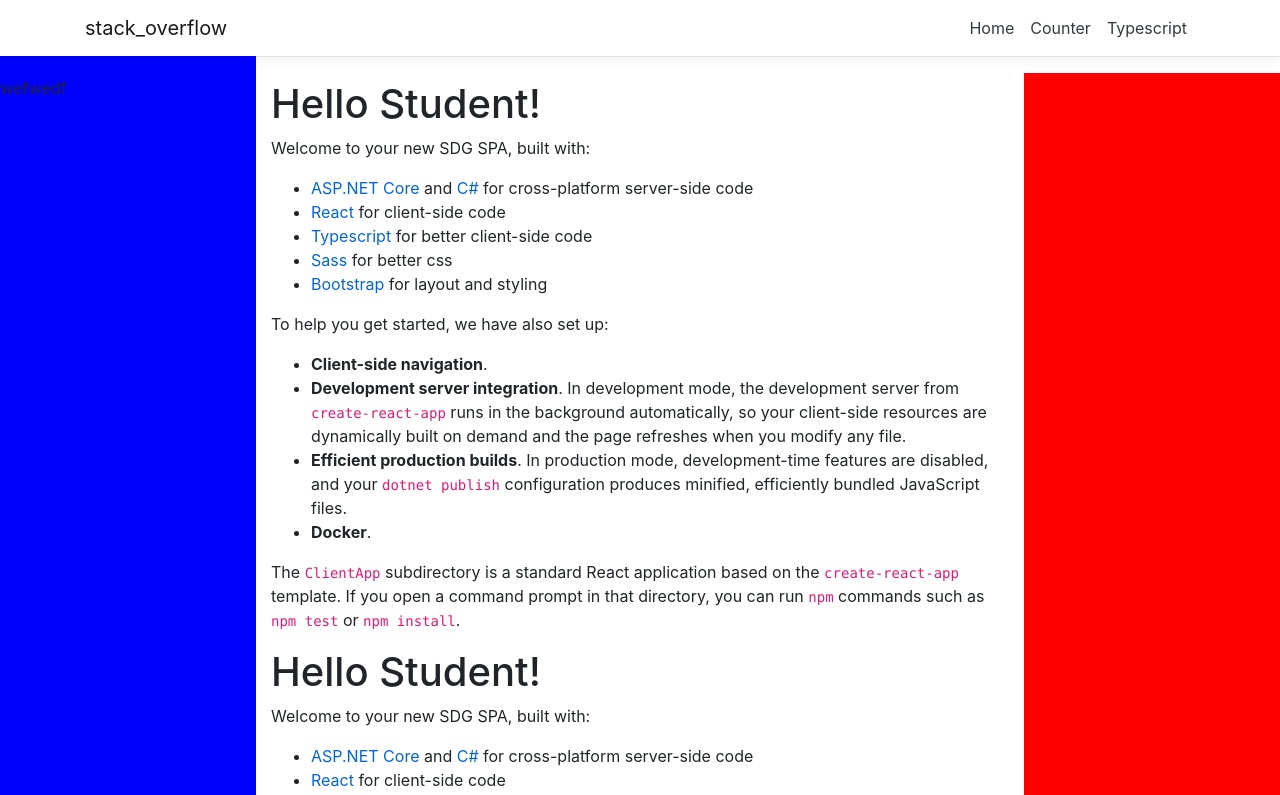
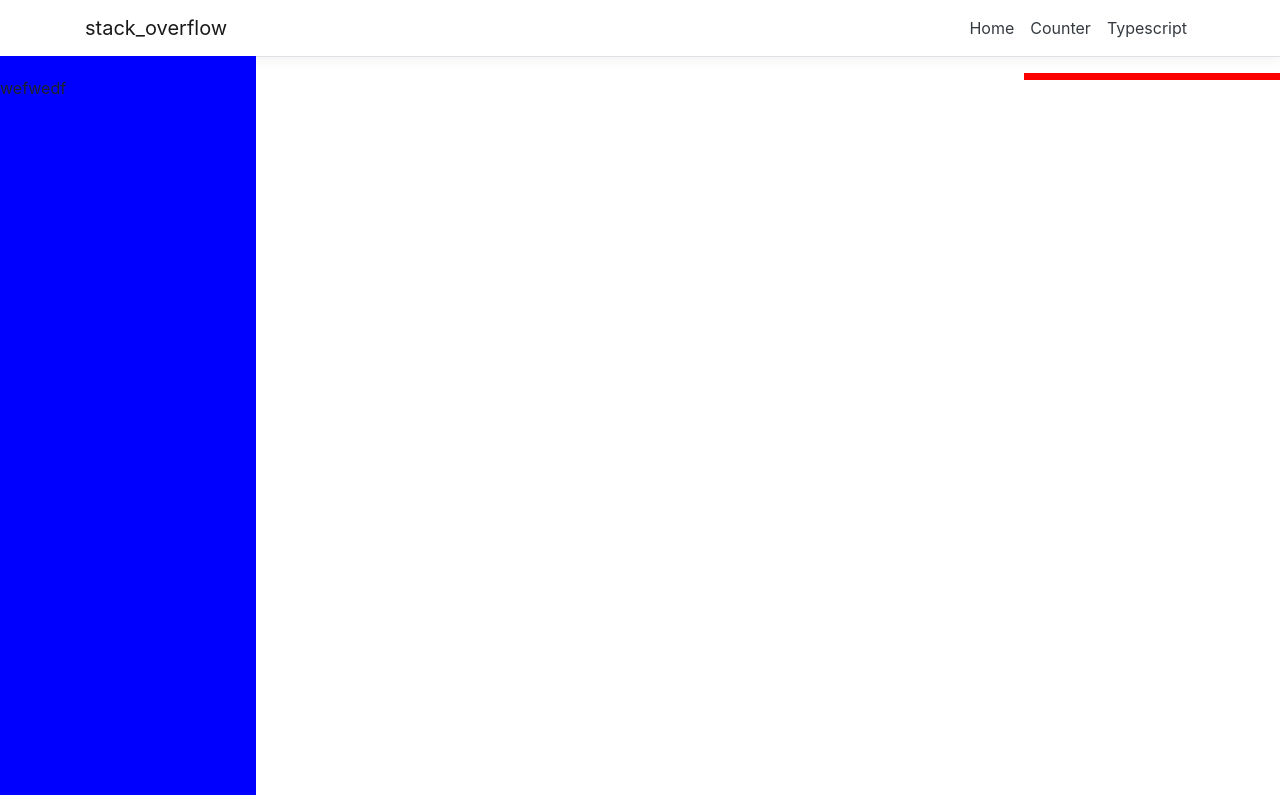
Before and after one commit to Evan-Gilbert-1212/stack-overflow, a React (Create React App) app in the folder ClientApp/: page / in a window 1280 px wide. Shown: the top 795 px of the page. Built offline with nearby package versions, Linux system fonts and the light colour scheme.

Commit message:
committed

```diff
--- a/ClientApp/src/pages/Home.jsx
+++ b/ClientApp/src/pages/Home.jsx
@@ -3,7 +3,7 @@
 export function Home() {
   return (
     <div>
-      <h1>Hello Student!</h1>
+      {/* <h1>Hello Student!</h1>
       <p>Welcome to your new SDG SPA, built with:</p>
       <ul>
         <li>
@@ -56,7 +56,7 @@
         based on the <code>create-react-app</code> template. If you open a
         command prompt in that directory, you can run <code>npm</code> commands
         such as <code>npm test</code> or <code>npm install</code>.
-      </p>
+      </p> */}
     </div>
   )
 }
```
